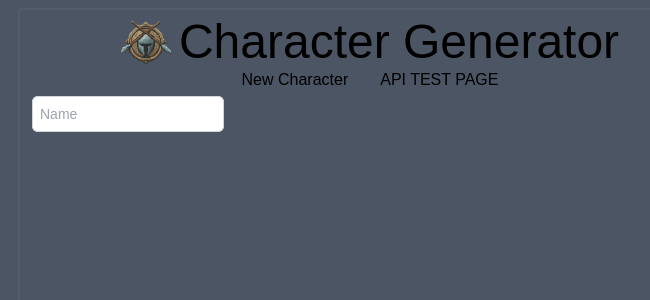
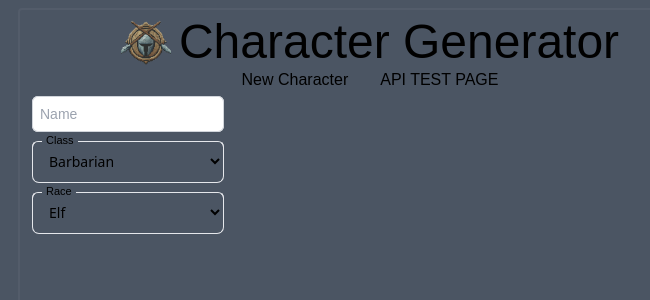
Before and after one commit to ashwillreid/char-gen, a Next.js app: page /NewCharacter in a window 1280 px wide. Shown: the top 300 px of the page, without its empty margins (270-920 px from the left). Built offline with nearby package versions, Linux system fonts and the light colour scheme; a web font is replaced by a local one.

Commit message:
add selectors

```diff
--- a/src/app/NewCharacter/page.tsx
+++ b/src/app/NewCharacter/page.tsx
@@ -1,13 +1,33 @@
 "use client";
-import { useState } from "react";
+import { useState, useEffect } from "react";
 import TextField from "@/components/Inputs/TextField";
+import Select from "@/components/Inputs/Select";
+import { classOptions, raceOptions } from "../../../static/charOptions";
 
 export default function NewCharacter() {
   const [name, setName] = useState("");
+  const [charClass, setCharClass] = useState(classOptions[0].val);
+  const [race, setRace] = useState(raceOptions[0].val);
+
+  useEffect(() => {
+    console.log("STATE:", { name: name, class: charClass, race: race });
+  }, [charClass, name, race]);
 
   return (
     <>
       <TextField placeholder="Name" onUpdate={setName} val={name} />
+      <Select
+        label="Class"
+        options={classOptions}
+        val={charClass}
+        onUpdate={setCharClass}
+      />
+      <Select
+        label="Race"
+        options={raceOptions}
+        val={charClass}
+        onUpdate={setRace}
+      />
     </>
   );
 }
```
